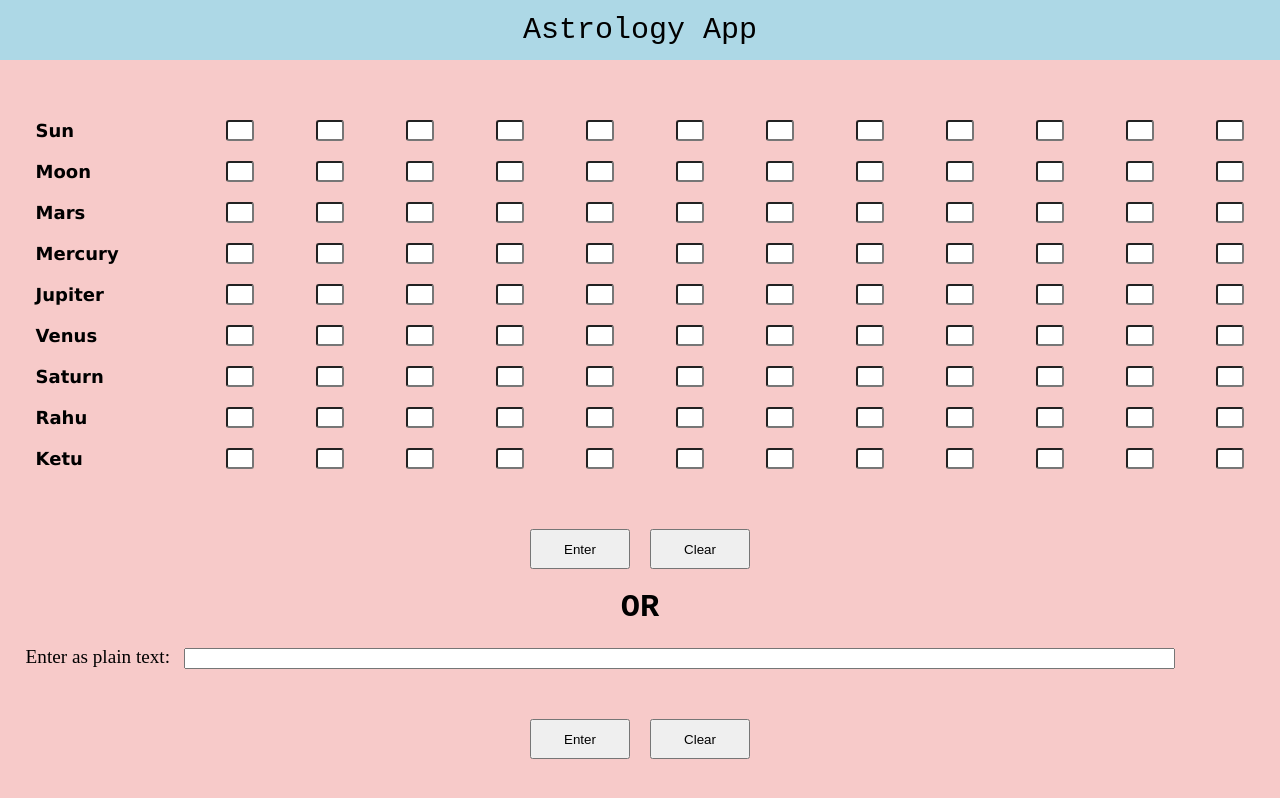
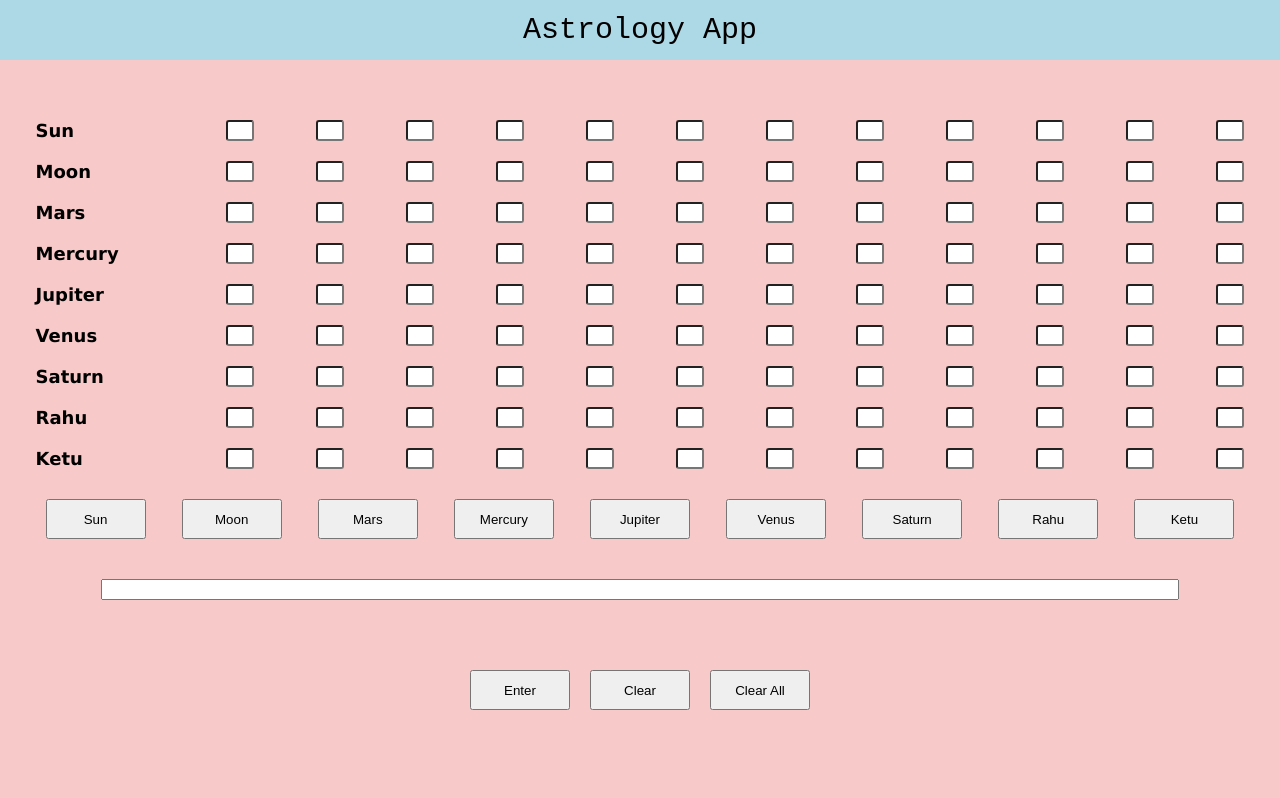
Before and after one commit to krkrithesh/Astrology-App, a plain HTML site: page Astrology/index.html in a window 1280 px wide. Drawn offline with Linux system fonts and the light colour scheme.

Commit message:
Added new features

```diff
--- a/Astrology/index.html
+++ b/Astrology/index.html
@@ -12,156 +12,160 @@
     <div class="container">
         <div class="row">
             <span class="name">Sun</span>
-            <input type="text" class="box" maxlength="2">
-            <input type="text" class="box" maxlength="2">
-            <input type="text" class="box" maxlength="2">
-            <input type="text" class="box" maxlength="2">
-            <input type="text" class="box" maxlength="2">
-            <input type="text" class="box" maxlength="2">
-            <input type="text" class="box" maxlength="2">
-            <input type="text" class="box" maxlength="2">
-            <input type="text" class="box" maxlength="2">
-            <input type="text" class="box" maxlength="2">
-            <input type="text" class="box" maxlength="2">
-            <input type="text" class="box" maxlength="2">
+            <input type="text" class="box sun" maxlength="2">
+            <input type="text" class="box sun" maxlength="2">
+            <input type="text" class="box sun" maxlength="2">
+            <input type="text" class="box sun" maxlength="2">
+            <input type="text" class="box sun" maxlength="2">
+            <input type="text" class="box sun" maxlength="2">
+            <input type="text" class="box sun" maxlength="2">
+            <input type="text" class="box sun" maxlength="2">
+            <input type="text" class="box sun" maxlength="2">
+            <input type="text" class="box sun" maxlength="2">
+            <input type="text" class="box sun" maxlength="2">
+            <input type="text" class="box sun" maxlength="2">
         </div>
         <div class="row">
             <span class="name">Moon</span>
-            <input type="text" class="box" maxlength="2">
-            <input type="text" class="box" maxlength="2">
-            <input type="text" class="box" maxlength="2">
-            <input type="text" class="box" maxlength="2">
-            <input type="text" class="box" maxlength="2">
-            <input type="text" class="box" maxlength="2">
-            <input type="text" class="box" maxlength="2">
-            <input type="text" class="box" maxlength="2">
-            <input type="text" class="box" maxlength="2">
-            <input type="text" class="box" maxlength="2">
-            <input type="text" class="box" maxlength="2">
-            <input type="text" class="box" maxlength="2">
+            <input type="text" class="box moon" maxlength="2">
+            <input type="text" class="box moon" maxlength="2">
+            <input type="text" class="box moon" maxlength="2">
+            <input type="text" class="box moon" maxlength="2">
+            <input type="text" class="box moon" maxlength="2">
+            <input type="text" class="box moon" maxlength="2">
+            <input type="text" class="box moon" maxlength="2">
+            <input type="text" class="box moon" maxlength="2">
+            <input type="text" class="box moon" maxlength="2">
+            <input type="text" class="box moon" maxlength="2">
+            <input type="text" class="box moon" maxlength="2">
+            <input type="text" class="box moon" maxlength="2">
         </div>
         <div class="row">
             <span class="name">Mars</span>
-            <input type="text" class="box" maxlength="2">
-            <input type="text" class="box" maxlength="2">
-            <input type="text" class="box" maxlength="2">
-            <input type="text" class="box" maxlength="2">
-            <input type="text" class="box" maxlength="2">
-            <input type="text" class="box" maxlength="2">
-            <input type="text" class="box" maxlength="2">
-            <input type="text" class="box" maxlength="2">
-            <input type="text" class="box" maxlength="2">
-            <input type="text" class="box" maxlength="2">
-            <input type="text" class="box" maxlength="2">
-            <input type="text" class="box" maxlength="2">
+            <input type="text" class="box mars" maxlength="2">
+            <input type="text" class="box mars" maxlength="2">
+            <input type="text" class="box mars" maxlength="2">
+            <input type="text" class="box mars" maxlength="2">
+            <input type="text" class="box mars" maxlength="2">
+            <input type="text" class="box mars" maxlength="2">
+            <input type="text" class="box mars" maxlength="2">
+            <input type="text" class="box mars" maxlength="2">
+            <input type="text" class="box mars" maxlength="2">
+            <input type="text" class="box mars" maxlength="2">
+            <input type="text" class="box mars" maxlength="2">
+            <input type="text" class="box mars" maxlength="2">
         </div>
         <div class="row">
             <span class="name">Mercury</span>
-            <input type="text" class="box" maxlength="2">
-            <input type="text" class="box" maxlength="2">
-            <input type="text" class="box" maxlength="2">
-            <input type="text" class="box" maxlength="2">
-            <input type="text" class="box" maxlength="2">
-            <input type="text" class="box" maxlength="2">
-            <input type="text" class="box" maxlength="2">
-            <input type="text" class="box" maxlength="2">
-            <input type="text" class="box" maxlength="2">
-            <input type="text" class="box" maxlength="2">
-            <input type="text" class="box" maxlength="2">
-            <input type="text" class="box" maxlength="2">
+            <input type="text" class="box mercury" maxlength="2">
+            <input type="text" class="box mercury" maxlength="2">
+            <input type="text" class="box mercury" maxlength="2">
+            <input type="text" class="box mercury" maxlength="2">
+            <input type="text" class="box mercury" maxlength="2">
+            <input type="text" class="box mercury" maxlength="2">
+            <input type="text" class="box mercury" maxlength="2">
+            <input type="text" class="box mercury" maxlength="2">
+            <input type="text" class="box mercury" maxlength="2">
+            <input type="text" class="box mercury" maxlength="2">
+            <input type="text" class="box mercury" maxlength="2">
+            <input type="text" class="box mercury" maxlength="2">
         </div>
         <div class="row">
             <span class="name">Jupiter</span>
-            <input type="text" class="box" maxlength="2">
-            <input type="text" class="box" maxlength="2">
-            <input type="text" class="box" maxlength="2">
-            <input type="text" class="box" maxlength="2">
-            <input type="text" class="box" maxlength="2">
-            <input type="text" class="box" maxlength="2">
-            <input type="text" class="box" maxlength="2">
-            <input type="text" class="box" maxlength="2">
-            <input type="text" class="box" maxlength="2">
-            <input type="text" class="box" maxlength="2">
-            <input type="text" class="box" maxlength="2">
-            <input type="text" class="box" maxlength="2">
+            <input type="text" class="box jupiter" maxlength="2">
+            <input type="text" class="box jupiter" maxlength="2">
+            <input type="text" class="box jupiter" maxlength="2">
+            <input type="text" class="box jupiter" maxlength="2">
+            <input type="text" class="box jupiter" maxlength="2">
+            <input type="text" class="box jupiter" maxlength="2">
+            <input type="text" class="box jupiter" maxlength="2">
+            <input type="text" class="box jupiter" maxlength="2">
+            <input type="text" class="box jupiter" maxlength="2">
+            <input type="text" class="box jupiter" maxlength="2">
+            <input type="text" class="box jupiter" maxlength="2">
+            <input type="text" class="box jupiter" maxlength="2">
         </div>
         <div class="row">
             <span class="name">Venus</span>
-            <input type="text" class="box" maxlength="2">
-            <input type="text" class="box" maxlength="2">
-            <input type="text" class="box" maxlength="2">
-            <input type="text" class="box" maxlength="2">
-            <input type="text" class="box" maxlength="2">
-            <input type="text" class="box" maxlength="2">
-            <input type="text" class="box" maxlength="2">
-            <input type="text" class="box" maxlength="2">
-            <input type="text" class="box" maxlength="2">
-            <input type="text" class="box" maxlength="2">
-            <input type="text" class="box" maxlength="2">
-            <input type="text" class="box" maxlength="2">
+            <input type="text" class="box venus" maxlength="2">
+            <input type="text" class="box venus" maxlength="2">
+            <input type="text" class="box venus" maxlength="2">
+            <input type="text" class="box venus" maxlength="2">
+            <input type="text" class="box venus" maxlength="2">
+            <input type="text" class="box venus" maxlength="2">
+            <input type="text" class="box venus" maxlength="2">
+            <input type="text" class="box venus" maxlength="2">
+            <input type="text" class="box venus" maxlength="2">
+            <input type="text" class="box venus" maxlength="2">
+            <input type="text" class="box venus" maxlength="2">
+            <input type="text" class="box venus" maxlength="2">
         </div>
         <div class="row">
             <span class="name">Saturn</span>
-            <input type="text" class="box" maxlength="2">
-            <input type="text" class="box" maxlength="2">
-            <input type="text" class="box" maxlength="2">
-            <input type="text" class="box" maxlength="2">
-            <input type="text" class="box" maxlength="2">
-            <input type="text" class="box" maxlength="2">
-            <input type="text" class="box" maxlength="2">
-            <input type="text" class="box" maxlength="2">
-            <input type="text" class="box" maxlength="2">
-            <input type="text" class="box" maxlength="2">
-            <input type="text" class="box" maxlength="2">
-            <input type="text" class="box" maxlength="2">
+            <input type="text" class="box saturn" maxlength="2">
+            <input type="text" class="box saturn" maxlength="2">
+            <input type="text" class="box saturn" maxlength="2">
+            <input type="text" class="box saturn" maxlength="2">
+            <input type="text" class="box saturn" maxlength="2">
+            <input type="text" class="box saturn" maxlength="2">
+            <input type="text" class="box saturn" maxlength="2">
+            <input type="text" class="box saturn" maxlength="2">
+            <input type="text" class="box saturn" maxlength="2">
+            <input type="text" class="box saturn" maxlength="2">
+            <input type="text" class="box saturn" maxlength="2">
+            <input type="text" class="box saturn" maxlength="2">
         </div>
         <div class="row">
             <span class="name">Rahu</span>
-            <input type="text" class="box" maxlength="2">
-            <input type="text" class="box" maxlength="2">
-            <input type="text" class="box" maxlength="2">
-            <input type="text" class="box" maxlength="2">
-            <input type="text" class="box" maxlength="2">
-            <input type="text" class="box" maxlength="2">
-            <input type="text" class="box" maxlength="2">
-            <input type="text" class="box" maxlength="2">
-            <input type="text" class="box" maxlength="2">
-            <input type="text" class="box" maxlength="2">
-            <input type="text" class="box" maxlength="2">
-            <input type="text" class="box" maxlength="2">
+            <input type="text" class="box rahu" maxlength="2">
+            <input type="text" class="box rahu" maxlength="2">
+            <input type="text" class="box rahu" maxlength="2">
+            <input type="text" class="box rahu" maxlength="2">
+            <input type="text" class="box rahu" maxlength="2">
+            <input type="text" class="box rahu" maxlength="2">
+            <input type="text" class="box rahu" maxlength="2">
+            <input type="text" class="box rahu" maxlength="2">
+            <input type="text" class="box rahu" maxlength="2">
+            <input type="text" class="box rahu" maxlength="2">
+            <input type="text" class="box rahu" maxlength="2">
+            <input type="text" class="box rahu" maxlength="2">
         </div>
         <div class="row">
             <span class="name">Ketu</span>
-            <input type="text" class="box" maxlength="2">
-            <input type="text" class="box" maxlength="2">
-            <input type="text" class="box" maxlength="2">
-            <input type="text" class="box" maxlength="2">
-            <input type="text" class="box" maxlength="2">
-            <input type="text" class="box" maxlength="2">
-            <input type="text" class="box" maxlength="2">
-            <input type="text" class="box" maxlength="2">
-            <input type="text" class="box" maxlength="2">
-            <input type="text" class="box" maxlength="2">
-            <input type="text" class="box" maxlength="2">
-            <input type="text" class="box" maxlength="2">
+            <input type="text" class="box ketu" maxlength="2">
+            <input type="text" class="box ketu" maxlength="2">
+            <input type="text" class="box ketu" maxlength="2">
+            <input type="text" class="box ketu" maxlength="2">
+            <input type="text" class="box ketu" maxlength="2">
+            <input type="text" class="box ketu" maxlength="2">
+            <input type="text" class="box ketu" maxlength="2">
+            <input type="text" class="box ketu" maxlength="2">
+            <input type="text" class="box ketu" maxlength="2">
+            <input type="text" class="box ketu" maxlength="2">
+            <input type="text" class="box ketu" maxlength="2">
+            <input type="text" class="box ketu" maxlength="2">
         </div>
+        <div id="choices">
+            <button class="choice" id="sun">Sun</button>
+            <button class="choice" id="moon">Moon</button>
+            <button class="choice" id="mars">Mars</button>
+            <button class="choice" id="mercury">Mercury</button>
+            <button class="choice" id="jupiter">Jupiter</button>
+            <button class="choice" id="venus">Venus</button>
+            <button class="choice" id="saturn">Saturn</button>
+            <button class="choice" id="rahu">Rahu</button>
+            <button class="choice" id="ketu">Ketu</button>
+        </div>
+        <div id="display-input">
+            <input type="text" name="Input" id="input-box">
+        </div>
+        <div id="answer"></div>
         <div class="buttons">
             <button id="top-enter" type="button" style="margin-right: 20px">Enter</button>
-            <button id="top-clear" type="button">Clear</button>
-        </div>
-        <div id="answer"></div>
-        <div id="or">
-            OR
-        </div>
-        <div id="second">
-            <span id="enter">Enter as plain text:</span>
-            <input id=large-box type="text">
-        </div>
-        <div class="buttons">
-            <button id="bottom-enter" type="button" style="margin-right: 20px">Enter</button>
-            <button id="bottom-clear" type="button">Clear</button>
+            <button id="top-clear" type="button" style="margin-right: 20px">Clear</button>
+            <button id="top-clear-all" type="button">Clear All</button>
         </div>
     </div>
-    <script type= "module" src="script.js"></script>
+    <script src="script.js"></script>
 </body>
 </html>
--- a/Astrology/script.js
+++ b/Astrology/script.js
@@ -3,13 +3,59 @@ var ans= [];
 
 var topEnter=document.getElementById("top-enter");
 var topClear=document.getElementById("top-clear");
-var bottomEnter=document.getElementById("bottom-enter");
-var bottomClear=document.getElementById("bottom-clear");
+var topClearAll=document.getElementById("top-clear-all");
+
+
+var sunButton=document.getElementById("sun");
+sunButton.addEventListener("click", () => {
+    collectInput("sun");
+})
+
+var moonButton=document.getElementById("moon");
+moonButton.addEventListener("click", () => {
+    collectInput("moon");
+})
+
+var marsButton=document.getElementById("mars");
+marsButton.addEventListener("click", () => {
+    collectInput("mars");
+})
+
+var mercuryButton=document.getElementById("mercury");
+mercuryButton.addEventListener("click", () => {
+    collectInput("mercury");
+})
+
+var jupiterButton=document.getElementById("jupiter");
+jupiterButton.addEventListener("click", () => {
+    collectInput("jupiter");
+})
+
+var venusButton=document.getElementById("venus");
+venusButton.addEventListener("click", () => {
+    collectInput("venus");
+})
+
+var saturnButton=document.getElementById("saturn");
+saturnButton.addEventListener("click", () => {
+    collectInput("saturn");
+})
+
+var rahuButton=document.getElementById("rahu");
+rahuButton.addEventListener("click", () => {
+    collectInput("rahu");
+})
+
+var ketuButton=document.getElementById("ketu");
+ketuButton.addEventListener("click", () => {
+    collectInput("ketu");
+})
 
 //Enter
 topEnter.addEventListener("click", () => {
-    collectTopInput();
-    arr=[];
+    processingLoad(arr);
+    //arr=[];
+    ans=[];
 });
 
 //Clear
@@ -18,37 +64,40 @@ topClear.addEventListener("click",() => {
     arr=[];
 });
 
-bottomEnter.addEventListener("click", () => {
-    collectBottomInput();
-    arr=[];
-});
-
-bottomClear.addEventListener("click", () => {
-    clearBottomInput();
+//Clear all
+topClearAll.addEventListener("click",() => {
+    clearAllInput();
     arr=[];
 });
 
 //Collecting input from boxes
-function collectTopInput(){
-    var inputs=document.getElementsByClassName("box");
+function collectInput(starName){
+    var inputs=document.getElementsByClassName(`${starName}`);
     for(var i=0;i<inputs.length;i++)
     {
         arr.push(parseInt(inputs[i].value));
     }
-    processingLoad(arr);
-    ans=[];
+    var dispName=starName.charAt(0).toUpperCase() + starName.slice(1)+" ";
+    document.getElementById("input-box").value+=dispName;
 }
 
-//Collecting input from plain text
-function collectBottomInput(){
-    var boxText=document.getElementById("large-box").value;
-    var line=boxText.trim().split(/\s+/);
-    for(var i=0;i<line.length;i++)
-    {
-        arr.push(parseInt(line[i]));
-    }
-    processingLoad(arr);
-    ans=[];
+//Main logic for clearing
+function clearTopInput(){
+    arr=[];
+    var cl=document.getElementById("answer");
+    var cl2=document.getElementById("input-box");
+    cl.replaceChildren();
+    cl2.value="";
+}
+
+function clearAllInput(){
+    var inputs=document.getElementsByClassName("box");
+    for(var i=0;i<inputs.length;i++)
+        inputs[i].value="";
+    var cl=document.getElementById("answer");
+    var cl2=document.getElementById("input-box");
+    cl.replaceChildren();
+    cl2.value="";
 }
 
 //The main logic
@@ -89,20 +138,3 @@ function multiplePush(ans,p1,times){
     while(times-->0)
         ans.push(p1);
 }
-
-//Main logic for clearing
-function clearTopInput(){
-    var inputs=document.getElementsByClassName("box");
-    for(var i=0;i<inputs.length;i++)
-        inputs[i].value="";
-    var cl=document.getElementById("answer");
-    cl.replaceChildren();
-}
-
-//Main logic for clearing plain text
-function clearBottomInput(){
-    var clBot=document.getElementById("large-box");
-    clBot.value="";
-    var cl=document.getElementById("answer");
-    cl.replaceChildren();
-}
--- a/Astrology/style.css
+++ b/Astrology/style.css
@@ -50,14 +50,11 @@ button{
     cursor: pointer;
 }
 
-#or{
+#choices{
     display: flex;
     align-items: center;
-    justify-content: center;
-    font-size: xx-large;
-    font-family: 'Courier New', Courier, monospace;
-    font-weight: bolder;
-    padding-bottom: 20px;
+    justify-content: space-between;
+    padding: 20px;
 }
 
 #enter{
@@ -70,14 +67,20 @@ button{
     width: 80%;
 }
 
+#display-input{
+    padding: 20px;
+    display: flex;
+    justify-content: center;
+    align-items: center;
+}
+
+#input-box{
+    width: 90%;
+}
+
 #answer{
     display: flex;
     justify-content: center;
     font-size: 50px;
     background-color: #6B5B95;
 }
-
-input:out-of-range{
-    background-color: red;
-    border: 5px red;
-}
```
